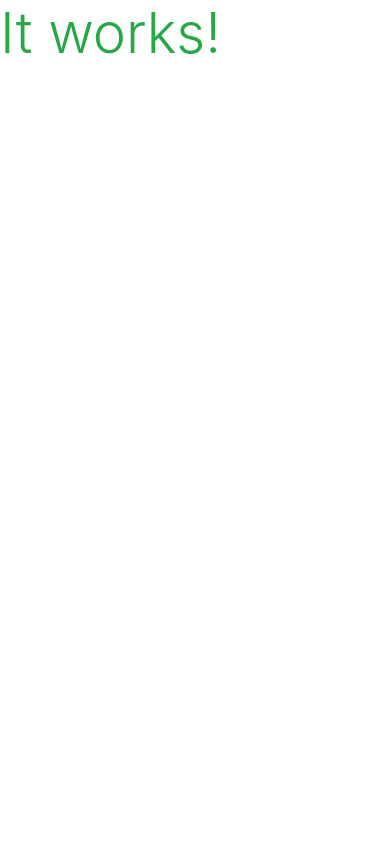
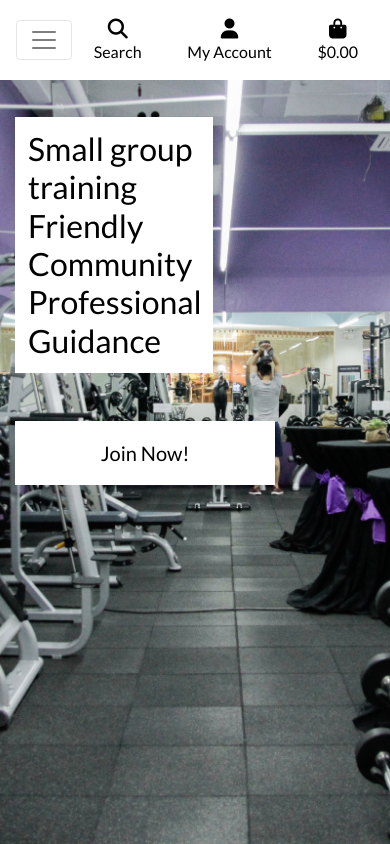
Before and after one commit to chris92vr/Fit-and-Lift, a Django app: page / in a window 390 px wide. Run offline with Django 3.2, Linux system fonts and the light colour scheme; some libraries are stand-ins or nearby versions.

Commit message:
Added main-nav and mobile-top-header

```diff
--- a/Fit_and_Lift/settings.py
+++ b/Fit_and_Lift/settings.py
@@ -57,7 +57,7 @@ TEMPLATES = [
     {
         'BACKEND': 'django.template.backends.django.DjangoTemplates',
         'DIRS': [
-             os.path.join(BASE_DIR, 'templates'),
+            os.path.join(BASE_DIR, 'templates'),
             os.path.join(BASE_DIR, 'templates', 'allauth'),
         ],
         'APP_DIRS': True,
@@ -143,3 +143,7 @@ USE_TZ = True
 # https://docs.djangoproject.com/en/3.0/howto/static-files/
 
 STATIC_URL = '/static/'
+STATICFILES_DIRS = (os.path.join(BASE_DIR, 'static'),)
+
+MEDIA_URL = '/media/'
+MEDIA_ROOT = os.path.join(BASE_DIR, 'media')
--- a/Fit_and_Lift/urls.py
+++ b/Fit_and_Lift/urls.py
@@ -15,9 +15,11 @@ Including another URLconf
 """
 from django.contrib import admin
 from django.urls import path, include
+from django.conf import settings
+from django.conf.urls.static import static
 
 urlpatterns = [
     path('admin/', admin.site.urls),
     path('accounts/', include('allauth.urls')),
     path('', include('home.urls')),
-]
+] + static(settings.MEDIA_URL, document_root=settings.MEDIA_ROOT)
--- a/home/templates/home/index.html
+++ b/home/templates/home/index.html
@@ -1,6 +1,27 @@
 {% extends "base.html" %}
 {% load static %}
 
+{% block page_header %}
+    <div class="container header-container">
+        <div class="row">
+            <div class="col"></div>
+        </div>
+    </div>
+{% endblock %}
+
 {% block content %}
-    <h1 class="display-4 text-success">It works!</h1>
+    <div class="container h-100">
+        <div class="row h-100">
+            <div class="col-7 col-md-6 my-auto">
+                <h2 class="home-introduction">
+                    Small group training <br> Friendly Community <br> Professional Guidance
+                </h2>
+                <div class="my-5">
+                    <h4>
+                        <a href="" class="join-now-button btn btn-lg rounded-0  py-3">Join Now!</a>
+                    </h4>
+                </div>
+            </div>
+        </div>
+    </div>
 {% endblock %}
--- /dev/null
+++ b/static/css/base.css
@@ -0,0 +1,89 @@
+html {
+    height: 100%;
+}
+
+body {
+    background: url('/media/homepage_background_cropped.jpg') no-repeat center center fixed;
+    background-size: cover;
+    height: calc(100vh - 194px);
+    color: #555;
+    font-family: 'Lato';
+}
+
+/* from Bulma */
+.icon {
+    align-items: center;
+    display: inline-flex;
+    justify-content: center;
+    height: 1.5rem;
+    width: 1.5rem;
+}
+
+
+.main-logo-link {
+    width: fit-content;
+}
+
+.join-now-button {
+    background: white;
+    color: black;
+    min-width: 260px;
+}
+
+.home-introduction{
+    background: white;
+    color: black;
+    padding: 13px;
+    max-width: fit-content;
+
+}
+.btn-black {
+    background: black;
+    color: white;
+}
+
+.shop-now-button:hover,
+.shop-now-button:active,
+.shop-now-button:focus,
+.btn-black:hover,
+.btn-black:active,
+.btn-black:focus {
+    background: #222;
+    color: white;
+}
+
+.text-black {
+    color: #000 !important;
+}
+
+.border-black {
+    border: 1px solid black !important;
+}
+
+.bg-black {
+    background: #000 !important;
+}
+
+/* -------------------------------- Media Queries */
+
+/* Slightly larger container on xl screens */
+@media (min-width: 1200px) {
+  .container {
+    max-width: 80%;
+  }
+}
+
+/* fixed top navbar only on medium and up */
+@media (min-width: 992px) {
+    .fixed-top-desktop-only {
+        position: fixed;
+        top: 0;
+        right: 0;
+        left: 0;
+        z-index: 1030;
+    }
+
+    .header-container {
+        padding-top: 164px;
+    }
+}
--- a/templates/base.html
+++ b/templates/base.html
@@ -15,12 +15,15 @@
 
     {% block corecss %}
         <link rel="stylesheet" href="https://stackpath.bootstrapcdn.com/bootstrap/4.4.1/css/bootstrap.min.css" integrity="sha384-Vkoo8x4CGsO3+Hhxv8T/Q5PaXtkKtu6ug5TOeNV6gBiFeWPGFN9MuhOf23Q9Ifjh" crossorigin="anonymous">
+        <link rel="stylesheet" href="https://fonts.googleapis.com/css?family=Lato&display=swap">
+        <link rel="stylesheet" href="{% static 'css/base.css' %}">
     {% endblock %}
 
     {% block extra_css %}
     {% endblock %}
 
     {% block corejs %}
+        <script src="https://kit.fontawesome.com/e9c73d7092.js" crossorigin="anonymous"></script>
         <script src="https://code.jquery.com/jquery-3.4.1.slim.min.js" integrity="sha384-J6qa4849blE2+poT4WnyKhv5vZF5SrPo0iEjwBvKU7imGFAV0wwj1yYfoRSJoZ+n" crossorigin="anonymous"></script>
         <script src="https://cdn.jsdelivr.net/npm/popper.js@1.16.0/dist/umd/popper.min.js" integrity="sha384-Q6E9RHvbIyZFJoft+2mJbHaEWldlvI9IOYy5n3zV9zzTtmI3UksdQRVvoxMfooAo" crossorigin="anonymous"></script>
         <script src="https://stackpath.bootstrapcdn.com/bootstrap/4.4.1/js/bootstrap.min.js" integrity="sha384-wfSDF2E50Y2D1uUdj0O3uMBJnjuUD4Ih7YwaYd1iqfktj0Uod8GCExl3Og8ifwB6" crossorigin="anonymous"></script>
@@ -32,7 +35,71 @@
     <title>Fit and Lift {% block extra_title %}{% endblock %}</title>
   </head>
   <body>
-    <header class="container-fluid fixed-top"></header>
+    <header class="container-fluid fixed-top">
+        <div id="topnav" class="row bg-white pt-lg-2 d-none d-lg-flex">
+            <div class="col-12 col-lg-4 my-auto py-1 py-lg-0 text-center text-lg-left">
+                <a href="{% url 'home' %}" class="nav-link main-logo-link">
+                    <h2 class="logo-font text-black my-0"><strong>Fit</strong> and Lift</h2>
+                </a>
+            </div>
+             <div class="col-12 col-lg-4 my-auto py-1 py-lg-0">
+            <nav class="navbar navbar-expand-lg navbar-light w-100">
+                <button class="navbar-toggler" type="button" data-toggle="collapse" data-target="#main-nav" aria-controls="main-nav" aria-expanded="false" aria-label="Toggle navigation">
+                    <span class="navbar-toggler-icon"></span>
+                </button>
+
+                {% include 'includes/main-nav.html' %}
+            </nav>
+        </div>
+            <div class="col-12 col-lg-4 my-auto py-1 py-lg-0">
+                <ul class="list-inline list-unstyled text-center text-lg-right my-0">
+                    <li class="list-inline-item dropdown">
+                        <a class="text-black nav-link" href="#" id="user-options" data-toggle="dropdown" aria-haspopup="true" aria-expanded="false">
+                            <div class="text-center">
+                                <div><i class="fas fa-user fa-lg"></i></div>
+                                <p class="my-0">My Account</p>
+                            </div>
+                        </a>
+                        <div class="dropdown-menu border-0" aria-labelledby="user-options">
+                            {% if request.user.is_authenticated %}
+                                {% if request.user.is_superuser %}
+                                    <a href="" class="dropdown-item">Product Management</a>
+                                {% endif %}
+                                <a href="" class="dropdown-item">My Profile</a>
+                                <a href="{% url 'account_logout' %}" class="dropdown-item">Logout</a>
+                            {% else %}
+                                <a href="{% url 'account_signup' %}" class="dropdown-item">Register</a>
+                                <a href="{% url 'account_login' %}" class="dropdown-item">Login</a>
+                            {% endif %}
+                        </div>
+                    </li>
+                    <li class="list-inline-item">
+                        <a class="{% if grand_total %}text-info font-weight-bold{% else %}text-black{% endif %} nav-link" href="">
+                            <div class="text-center">
+                                <div><i class="fas fa-shopping-bag fa-lg"></i></div>
+                                <p class="my-0">
+                                    {% if grand_total %}
+                                        ${{ grand_total|floatformat:2 }}
+                                    {% else %}
+                                        $0.00
+                                    {% endif %}
+                                </p>
+                            </div>
+                        </a>
+                    </li>
+                </ul>
+            </div>
+        </div>
+          <div class="row bg-white">
+            <nav class="navbar navbar-expand-lg navbar-light w-100">
+                <button class="navbar-toggler" type="button" data-toggle="collapse" data-target="#main-nav" aria-controls="main-nav" aria-expanded="false" aria-label="Toggle navigation">
+                    <span class="navbar-toggler-icon"></span>
+                </button>
+                {% include 'includes/mobile-top-header.html' %}
+
+            </nav>
+        </div>
+    </header>
 
     {% if messages %}
         <div class="message-container"></div>
--- /dev/null
+++ b/templates/includes/main-nav.html
@@ -0,0 +1,33 @@
+<div class="collapse navbar-collapse" id="main-nav">
+    <ul class="navbar-nav w-auto mx-auto">
+        <li class="nav-item">
+            <a class="logo-font font-weight-bold nav-link text-black mr-5" href="#" id="home-link"  aria-haspopup="true" >
+                Home
+            </a>
+
+        </li>
+
+        <li class="nav-item">
+            <a class="logo-font font-weight-bold nav-link text-black mr-5" href="#" id="join-now-link"  aria-haspopup="true" >
+                Join Now!
+            </a>
+        </li>
+
+        <li class="nav-item dropdown">
+            <a class="logo-font font-weight-bold nav-link text-black mr-5" href="#" id="shop-link" data-toggle="dropdown" aria-haspopup="true" aria-expanded="false">
+                Shop>
+            </a>
+            <div class="dropdown-menu border-0" aria-labelledby="shop-link">
+                <a href="" class="dropdown-item">Clothing</a>
+                <a href="" class="dropdown-item">Nutrition</a>
+                <a href="" class="dropdown-item">Equipment</a>
+            </div>
+        </li>
+
+        <li class="nav-item">
+            <a class="logo-font font-weight-bold nav-link text-black" href="#" id="specials-link"  aria-haspopup="true">
+                About us
+            </a>
+        </li>
+    </ul>
+</div>
--- /dev/null
+++ b/templates/includes/mobile-top-header.html
@@ -0,0 +1,56 @@
+<li class="list-inline-item">
+    <a class="text-black nav-link d-block d-lg-none" href="#" id="mobile-search" data-toggle="dropdown" aria-haspopup="true" aria-expanded="false">
+        <div class="text-center">
+            <div><i class="fas fa-search fa-lg"></i></div>
+            <p class="my-0">Search</p>
+        </div>
+    </a>
+    <div class="dropdown-menu border-0 w-100 p-3 rounded-0 my-0" aria-labelledby="mobile-search">
+        <form class="form" method="GET" action="">
+            <div class="input-group w-100">
+                <input class="form-control border border-black rounded-0" type="text" name="q" placeholder="Search our site">
+                <div class="input-group-append">
+                    <button class="form-control form-control btn btn-black border border-black rounded-0" type="submit">
+                        <span class="icon">
+                            <i class="fas fa-search"></i>
+                        </span>
+                    </button>
+                </div>
+            </div>
+        </form>
+    </div>
+</li>
+<li class="list-inline-item dropdown">
+    <a class="text-black nav-link d-block d-lg-none" href="#" id="user-options" data-toggle="dropdown" aria-haspopup="true" aria-expanded="false">
+        <div class="text-center">
+            <div><i class="fas fa-user fa-lg"></i></div>
+            <p class="my-0">My Account</p>
+        </div>
+    </a>
+    <div class="dropdown-menu border-0" aria-labelledby="user-options">
+        {% if request.user.is_authenticated %}
+            {% if request.user.is_superuser %}
+                <a href="{% url 'account_logout' %}" class="dropdown-item">Product Management</a>
+            {% endif %}
+            <a href="" class="dropdown-item">My Profile</a>
+            <a href="{% url 'account_logout' %}" class="dropdown-item">Logout</a>
+        {% else %}
+            <a href="{% url 'account_signup' %}" class="dropdown-item">Register</a>
+            <a href="{% url 'account_login' %}" class="dropdown-item">Login</a>
+        {% endif %}
+    </div>
+</li>
+<li class="list-inline-item">
+    <a class="{% if grand_total %}text-primary font-weight-bold{% else %}text-black{% endif %} nav-link d-block d-lg-none" href="">
+        <div class="text-center">
+            <div><i class="fas fa-shopping-bag fa-lg"></i></div>
+            <p class="my-0">
+                {% if grand_total %}
+                    ${{ grand_total|floatformat:2 }}
+                {% else %}
+                    $0.00
+                {% endif %}
+            </p>
+        </div>
+    </a>
+</li>
```
Also changed, not shown: media/homepage_background_cropped.jpg (added).
